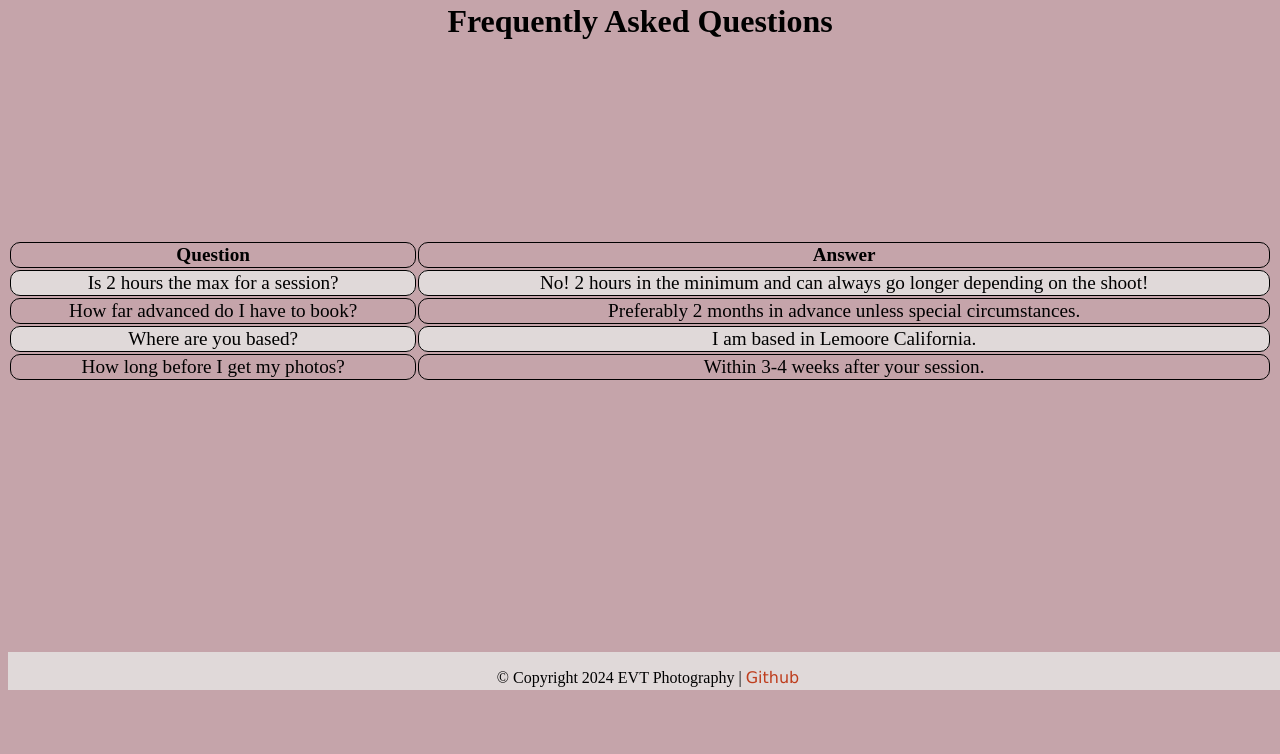
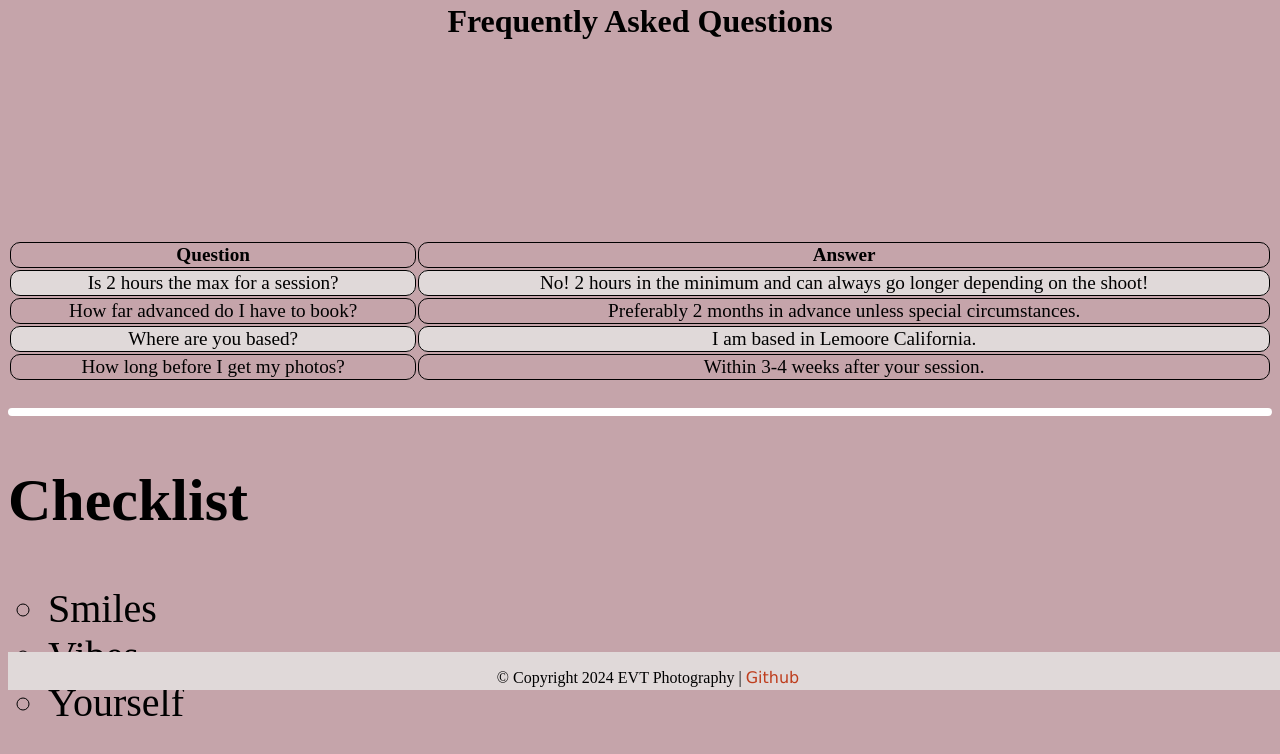
Before and after one commit to EileenVT/EileenVT.github.io, a plain HTML site: page faq.html in a window 1280 px wide. Shown: the part 110-864 px from the top of the page. Before the commit the page ends 800 px from the top, so only its background shows below. Drawn offline with Linux system fonts and the light colour scheme.

Commit message:
Added list to faq.html

```diff
--- a/faq.html
+++ b/faq.html
@@ -22,6 +22,13 @@
     }
     #table {
         margin-top: 200px; /* adds space above table */
+    }
+    hr {
+        border:  4px solid white;
+        border-radius: 5px;
+    }
+    #checklist {
+        font-size: 40px;
     }
 </style>
 </head>
@@ -77,6 +84,21 @@
             </tr>
             </div>
         </table>
+
+        <br>
+
+        <hr>
+
+    <div id="checklist">
+        <h2>Checklist</h2>
+<!-- adds circles instead of default -->
+        <ul style="list-style-type: circle;">
+            <li>Smiles</li>
+            <li>Vibes</li>
+            <li>Yourself</li>
+        </ul>
+    </div>
+
     </main>
     <footer>
         <div id="footer">
```
